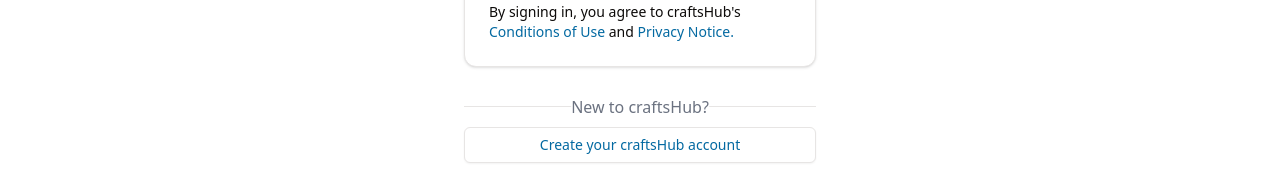
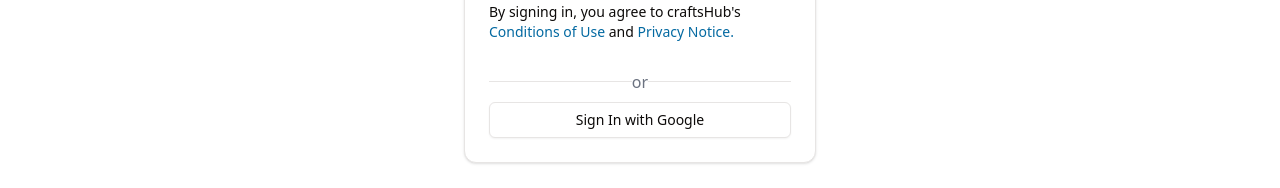
Before and after one commit to mm-mazhar/nextjs_ecomm, a Next.js app: page /sign-in in a window 1280 px wide. Shown: the part 444-632 px from the top of the page. Built offline with nearby package versions, Linux system fonts and the light colour scheme; no server answers.

Commit message:
15-signin-with-google

```diff
--- /dev/null
+++ b/app/(auth)/sign-in/google-signin-form.tsx
@@ -0,0 +1,21 @@
+'use client'
+import { useFormStatus } from 'react-dom'
+
+import { Button } from '@/components/ui/button'
+import { SignInWithGoogle } from '@/lib/actions/user.actions'
+
+export function GoogleSignInForm() {
+  const SignInButton = () => {
+    const { pending } = useFormStatus()
+    return (
+      <Button disabled={pending} className='w-full' variant='outline'>
+        {pending ? 'Redirecting to Google...' : 'Sign In with Google'}
+      </Button>
+    )
+  }
+  return (
+    <form action={SignInWithGoogle}>
+      <SignInButton />
+    </form>
+  )
+}
--- a/app/(auth)/sign-in/page.tsx
+++ b/app/(auth)/sign-in/page.tsx
@@ -7,8 +7,10 @@
 import { Card, CardContent, CardHeader, CardTitle } from '@/components/ui/card'
 
 import CredentialsSignInForm from './credentials-signin-form'
+
 import { Button } from '@/components/ui/button'
 import { APP_NAME } from '@/lib/constants'
+import { GoogleSignInForm } from './google-signin-form'
 
 export const metadata: Metadata = {
   title: 'Sign In',
@@ -38,6 +40,10 @@
           <div>
             <CredentialsSignInForm />
           </div>
+          <SeparatorWithOr />
+            <div className='mt-4'>
+              <GoogleSignInForm />
+            </div>
         </CardContent>
       </Card>
       <SeparatorWithOr>New to {APP_NAME}?</SeparatorWithOr>
--- a/auth.ts
+++ b/auth.ts
@@ -4,6 +4,7 @@
 import { connectToDatabase } from './lib/db'
 import client from './lib/db/client'
 import User from './lib/db/models/user.model'
+import Google from 'next-auth/providers/google'
 
 import NextAuth, { type DefaultSession } from 'next-auth'
 import authConfig from './auth.config'
@@ -29,6 +30,9 @@
   },
   adapter: MongoDBAdapter(client),
   providers: [
+    Google({
+      allowDangerousEmailAccountLinking: true,
+    }),
     CredentialsProvider({
       credentials: {
         email: {
--- a/lib/actions/user.actions.ts
+++ b/lib/actions/user.actions.ts
@@ -10,6 +10,10 @@
 
 export async function signInWithCredentials(user: IUserSignIn) {
   return await signIn('credentials', { ...user, redirect: false })
+}
+
+export const SignInWithGoogle = async () => {
+  await signIn('google')
 }
 
 export const SignOut = async () => {
```
